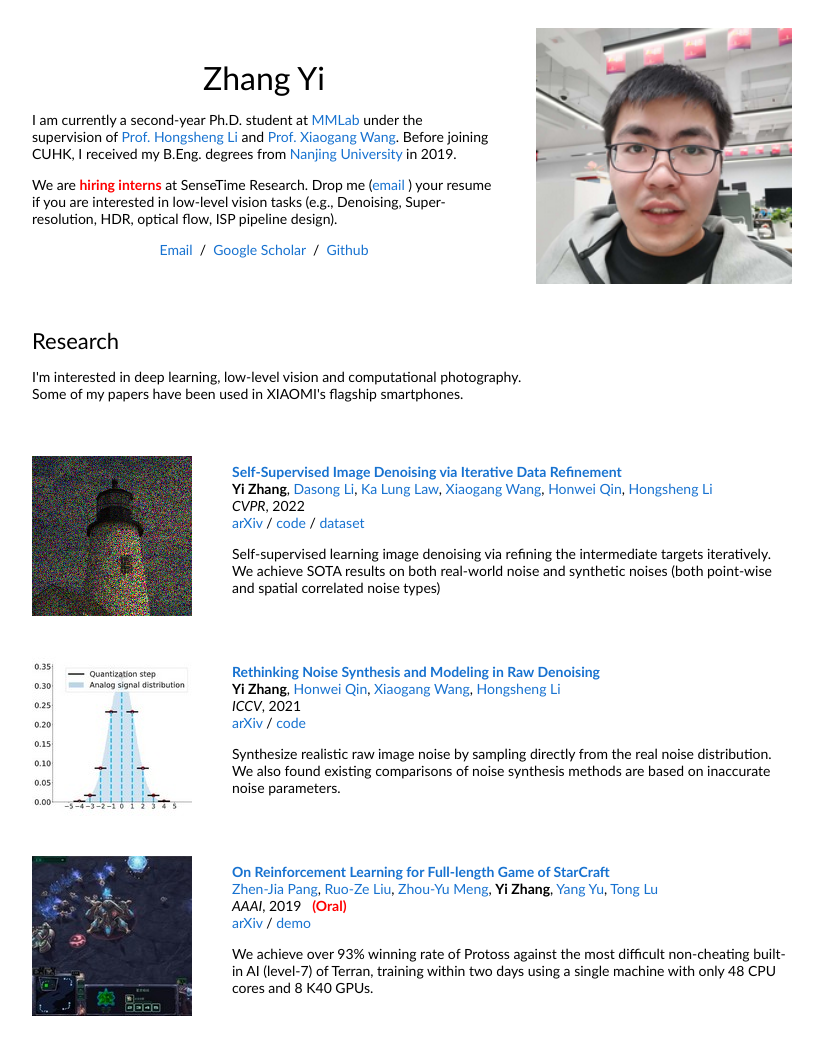
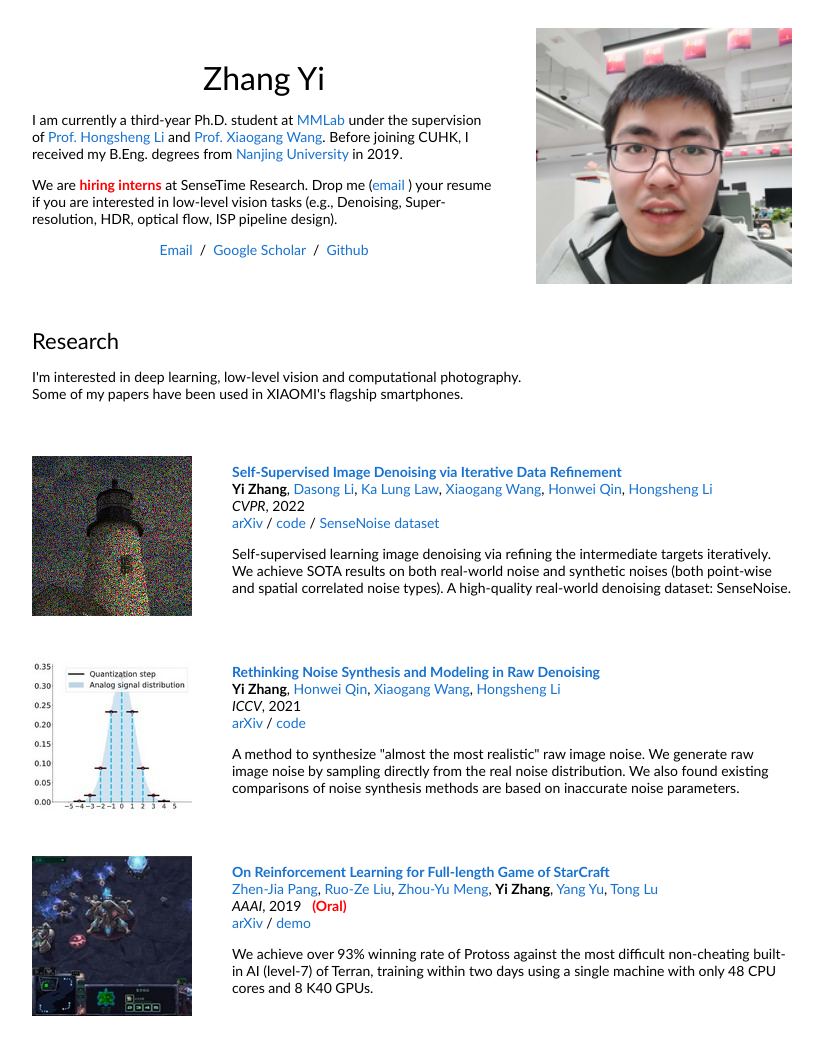
Before and after one commit to zhangyi-3/zhangyi-3.github.io, a plain HTML site: page index.html in a window 1280 px wide. Shown: the top 1039 px of the page, without its empty margins (228-1051 px from the left). Drawn offline with Linux system fonts and the light colour scheme.

Commit message:
update info

```diff
--- a/index.html
+++ b/index.html
@@ -24,7 +24,7 @@
                         <p style="text-align:center">
                             <name>Zhang Yi</name>
                         </p>
-                        <p>I am currently a second-year Ph.D. student at <a
+                        <p>I am currently a third-year Ph.D. student at <a
                                 href="https://mmlab.ie.cuhk.edu.hk/">MMLab</a> under the supervision of
                             <a href="https://www.ee.cuhk.edu.hk/~hsli/">Prof. Hongsheng Li</a> and <a
                                     href="http://www.ee.cuhk.edu.hk/~xgwang/">Prof. Xiaogang Wang</a>.
@@ -107,11 +107,12 @@
                         <!--                <a href="http://player.bilibili.com/player.html?aid=22575605&cid=37440336&page=1">demo</a> /-->
                         <a href="https://arxiv.org/abs/2111.14358">arXiv</a> /
                         <a href="https://github.com/zhangyi-3/IDR">code</a> /
-                        <a href="https://github.com/zhangyi-3/IDR">dataset</a>
+                        <a href="https://github.com/zhangyi-3/IDR">SenseNoise dataset</a>
                         <p></p>
                         <p>Self-supervised learning image denoising via refining the intermediate targets iteratively.
                             We achieve SOTA results on both real-world noise and synthetic noises (both point-wise and
-                            spatial correlated noise types)</p>
+                            spatial correlated noise types). A high-quality real-world denoising dataset: SenseNoise.
+                        </p>
                     </td>
                 </tr>
 
@@ -151,7 +152,8 @@
                         <a href="https://arxiv.org/abs/2110.04756">arXiv</a> /
                         <a href="https://github.com/zhangyi-3/noise-synthesis">code</a>
                         <p></p>
-                        <p>Synthesize realistic raw image noise by sampling directly from the real noise distribution.
+                        <p>A method to synthesize "almost the most realistic" raw image noise.
+                            We generate raw image noise by sampling directly from the real noise distribution.
                             We also found existing comparisons of noise synthesis methods are based on inaccurate noise parameters.</p>
                     </td>
                 </tr>
```
